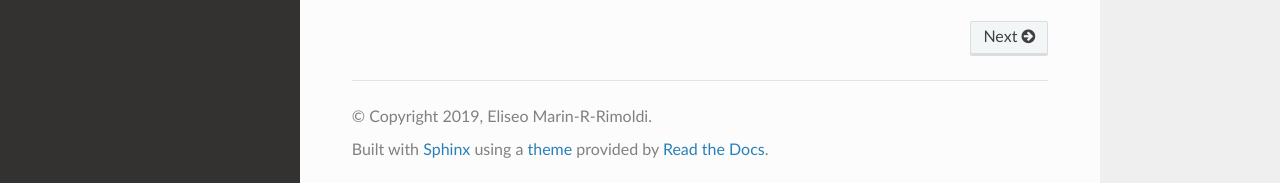
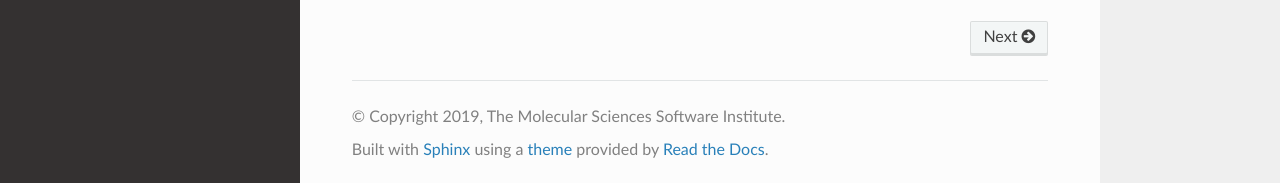
Before and after one commit to paulsaxe/read_structure_step, a Sphinx documentation site: the page built from docs/index.rst, in a window 1280 px wide and 1131 px high. Shown: the part 945-1128 px from the top of the window. Built offline with Sphinx 7.4.7 and the Read the Docs theme 2.0.0, drawn with Linux system fonts in a browser that asks for light colours; pages that are not in the unit, such as notebooks, are missing from menus.

Commit message:
Fix author

```diff
--- a/README.rst
+++ b/README.rst
@@ -49,8 +49,6 @@ Example
 Credits
 =======
 
-Copyright (c) 2018, Molecular Software Sciences Institute (MolSSI)
-
 This package was created with Cookiecutter_ and the `molssi-seamm/cookiecutter-seamm-plugin`_ project template.
 
 .. _Cookiecutter: https://github.com/audreyr/cookiecutter
--- a/docs/conf.py
+++ b/docs/conf.py
@@ -56,7 +56,7 @@ master_doc = 'index'
 
 # General information about the project.
 project = u'Read Structure Step'
-copyright = u"2019, Eliseo Marin-R-Rimoldi"
+copyright = u"2019, The Molecular Sciences Software Institute"
 
 # The version info for the project you're documenting, acts as replacement
 # for |version| and |release|, also used in various other places throughout
@@ -210,7 +210,7 @@ latex_elements = {
 latex_documents = [
     ('index', 'read_structure_step.tex',
      u'Read Structure Step Documentation',
-     u'Eliseo Marin-R-Rimoldi', 'manual'),
+     u'The Molecular Sciences Software Institute', 'manual'),
 ]
 
 # The name of an image file (relative to this directory) to place at
@@ -241,7 +241,7 @@ latex_documents = [
 man_pages = [
     ('index', 'read_structure_step',
      u'Read Structure Step Documentation',
-     [u'Eliseo Marin-R-Rimoldi'], 1)
+     [u'The Molecular Sciences Software Institute'], 1)
 ]
 
 # If true, show URL addresses after external links.
@@ -256,7 +256,7 @@ man_pages = [
 texinfo_documents = [
     ('index', 'read_structure_step',
      u'Read Structure Step Documentation',
-     u'Eliseo Marin-R-Rimoldi',
+     u'The Molecular Sciences Software Institute',
      'read_structure_step',
      'One line description of project.',
      'Miscellaneous'),
--- a/docs/index.rst
+++ b/docs/index.rst
@@ -1,5 +1,5 @@
 Welcome to the documentation for the Read Structure Step
-======================================
+========================================================
 
 Contents:
 
```
